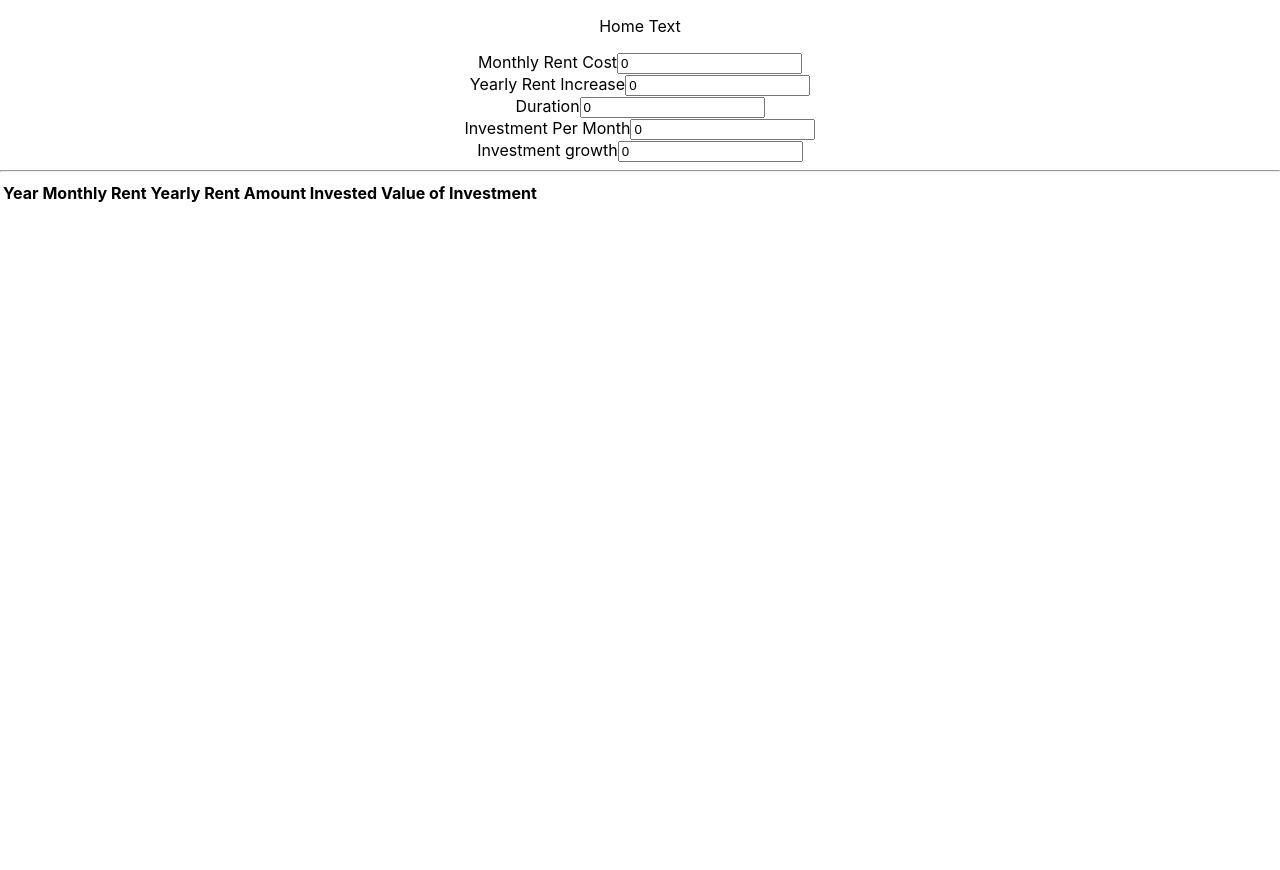
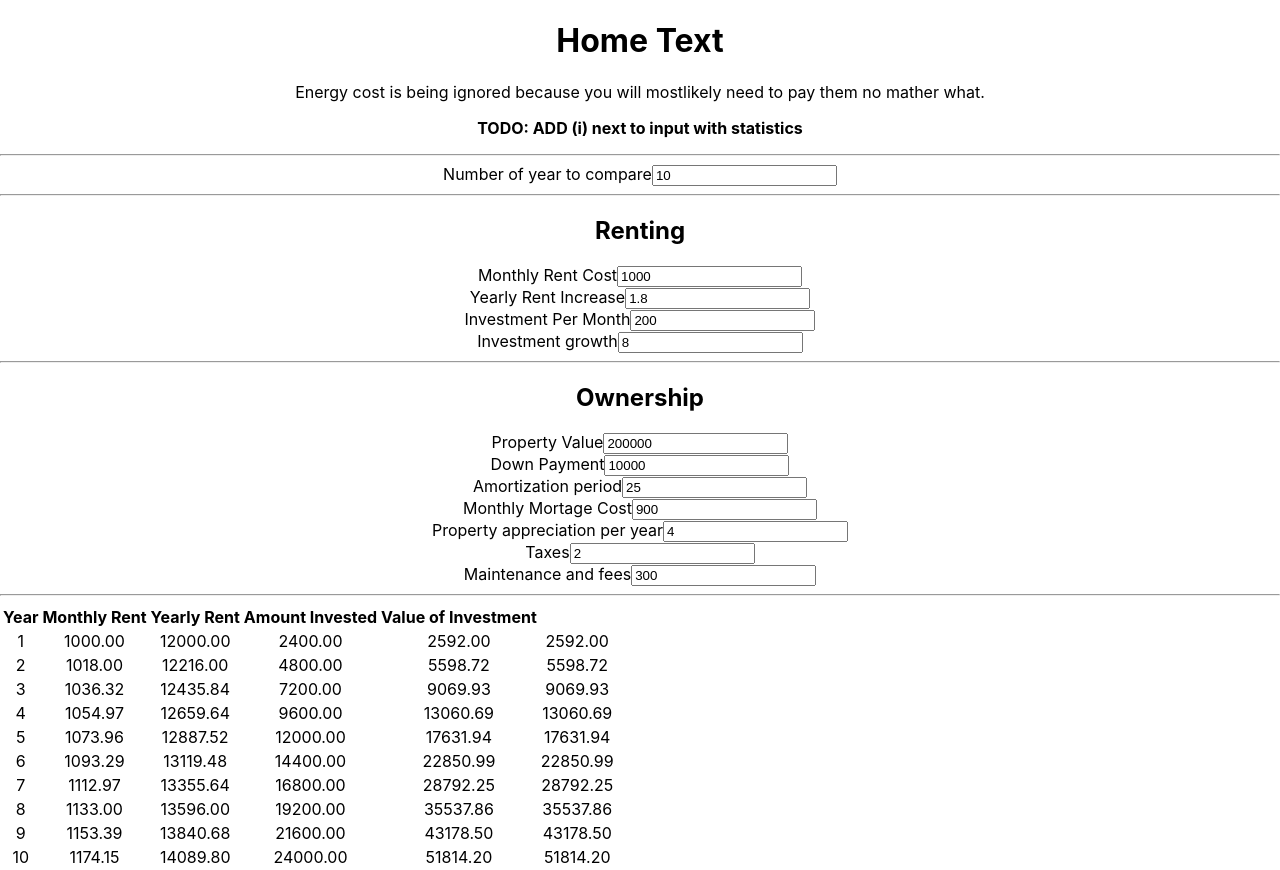
Before and after one commit to pyverret/rentorbuy, a React (Create React App) app: page / in a window 1280 px wide. Before the commit the page ends 800 px from the top, so only its background shows below. Built offline with nearby package versions, Linux system fonts and the light colour scheme.

Commit message:
Split input and add ownership

```diff
--- a/src/Home.jsx
+++ b/src/Home.jsx
@@ -1,18 +1,11 @@
 import React from 'react';
 import RentTable from './components/RentTable';
 import {onlyPositiveNumber} from './utils/number';
+import * as Inputs from './utils/input';
 
 class Home extends React.Component {
     constructor(props) {
         super(props);
-
-        this.inputFieldsRent = [
-            {name:'rent-monthly', value: 0, text:'Monthly Rent Cost', type: 'number'},
-            {name:'rent-increase-percentage', value: 0, text:'Yearly Rent Increase', type: 'number'},
-            {name:'duration', value: 0, text:'Duration', type: 'number'},
-            {name:'investment', value: 0, text:'Investment Per Month', type: 'number'},
-            {name:'growth', value: 0, text:'Investment growth', type: 'number'}
-        ];
 
         this.state = this.createDefaultStates();
 
@@ -21,8 +14,13 @@ class Home extends React.Component {
 
     createDefaultStates() {
         const state = {};
+        const inputList = [];
 
-        this.inputFieldsRent.forEach((input) => {
+        inputList.push(...Inputs.commonFields);
+        inputList.push(...Inputs.rentFields);
+        inputList.push(...Inputs.ownershipFields);
+
+        inputList.forEach((input) => {
             state[input.name] = input.value;
         });
 
@@ -31,8 +29,17 @@ class Home extends React.Component {
 
     render () {
         return <div>
-                <p>Home Text</p>
-                {this.createRentInputs()}
+                <h1>Home Text</h1>
+                <p>Energy cost is being ignored because you will mostlikely need to pay them no mather what.</p>
+                <p><strong>TODO: ADD (i) next to input with statistics</strong></p>
+                <hr/>
+                {this.createInputs(Inputs.commonFields)}
+                <hr/>
+                <h2>Renting</h2>
+                {this.createInputs(Inputs.rentFields)}
+                <hr/>
+                <h2>Ownership</h2>
+                {this.createInputs(Inputs.ownershipFields)}
                 <hr/>
                 <RentTable
                     duration={this.state['duration']}
@@ -43,10 +50,10 @@ class Home extends React.Component {
             </div>
     }
 
-    createRentInputs() {
+    createInputs (inputList) {
         const inputs = [];
 
-        this.inputFieldsRent.forEach((input) => {
+        inputList.forEach((input) => {
             inputs.push(
                 <div key={input.name}>
                     <label htmlFor={input.name}>{input.text}</label>
--- a/src/components/RentTable.jsx
+++ b/src/components/RentTable.jsx
@@ -38,6 +38,7 @@ class RentTable extends React.Component {
                 <td className="rent-yearly">{rentYearly}</td>
                 <td className="investment">{investment}</td>
                 <td className="investment-value">{compoundInterest(investment, this.props.growth, i)}</td>
+                <td className="value">{compoundInterest(investment, this.props.growth, i)}</td>
             </tr>;
 
             rentRows.push(row);
--- /dev/null
+++ b/src/utils/input.js
@@ -0,0 +1,28 @@
+export const commonFields = [
+    {name:'duration', value: 10, text:'Number of year to compare', type: 'number'}
+];
+
+export const rentFields = [
+    {name:'rent-monthly', value: 1000.00, text:'Monthly Rent Cost', type: 'number'},
+    {name:'rent-increase-percentage', value: 1.8, text:'Yearly Rent Increase', type: 'number'},
+    {name:'investment', value: 200.00, text:'Investment Per Month', type: 'number'},
+    {name:'growth', value: 8, text:'Investment growth', type: 'number'}
+];
+
+export const ownershipFields = [
+    {name:'property-value', value: 200000.00, text:'Property Value', type: 'number'},
+    {name:'mortage-down-payment', value: 10000.00, text:'Down Payment', type: 'number'},
+    {name:'mortage-amortization', value: 25, text:'Amortization period', type: 'number'},
+    {name:'mortage-monthly', value: 900.00, text:'Monthly Mortage Cost', type: 'number'},
+    {name:'property-appreciate', value: 4, text:'Property appreciation per year', type: 'number'},
+    {name:'property-taxes', value: 2, text:'Taxes', type: 'number'},
+    {name:'property-fees', value: 300.00, text:'Maintenance and fees', type: 'number'}
+];
+
+export function getInputByName (inputs, name) {
+    return inputs.filter(field => {
+        return field.name === name;
+    })[0];
+}
+
+export default {commonFields, rentFields, ownershipFields, getInputByName};
```
Also changed, not shown: 1 other file (tests, documents, lock files or other folders).
